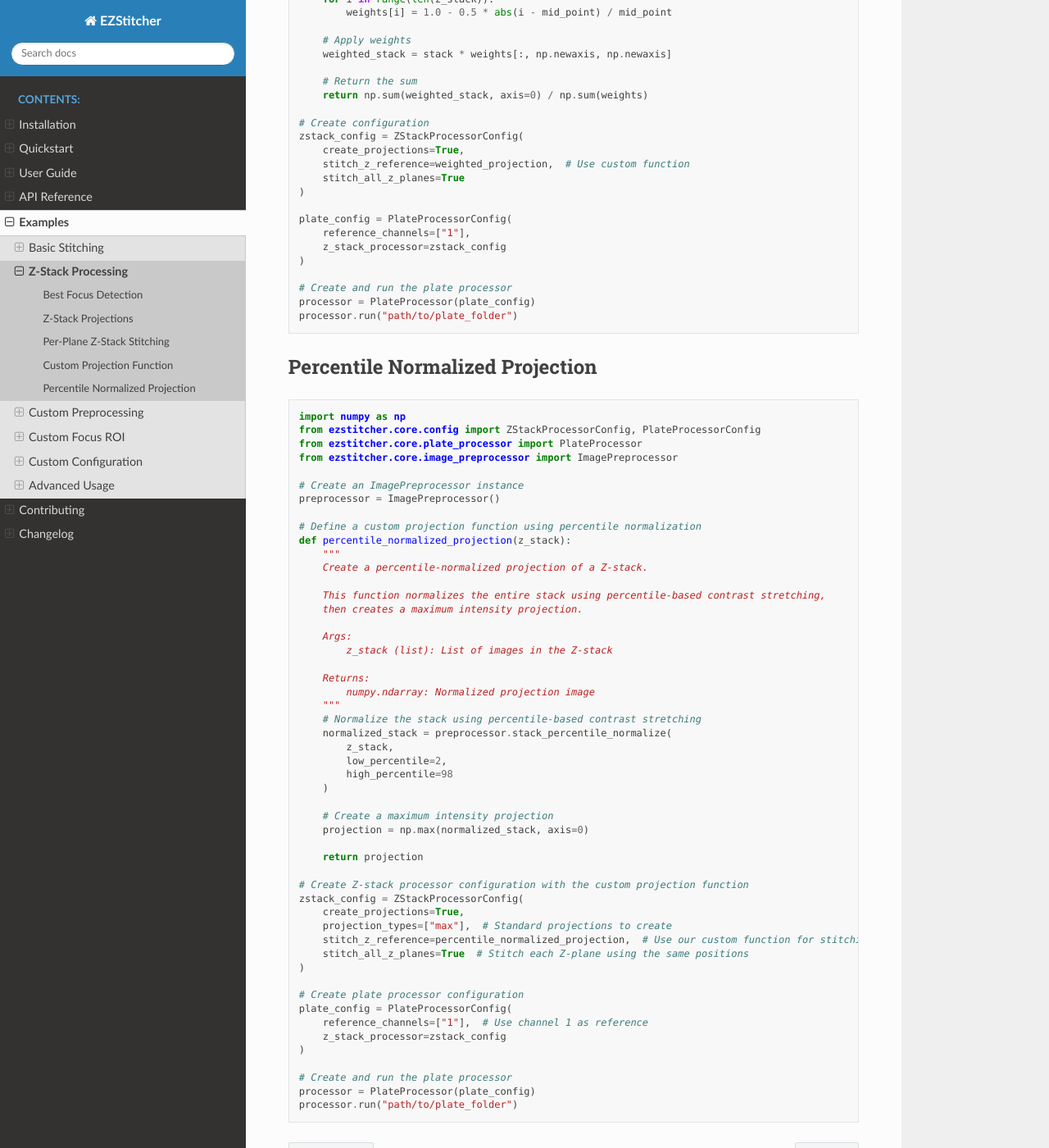
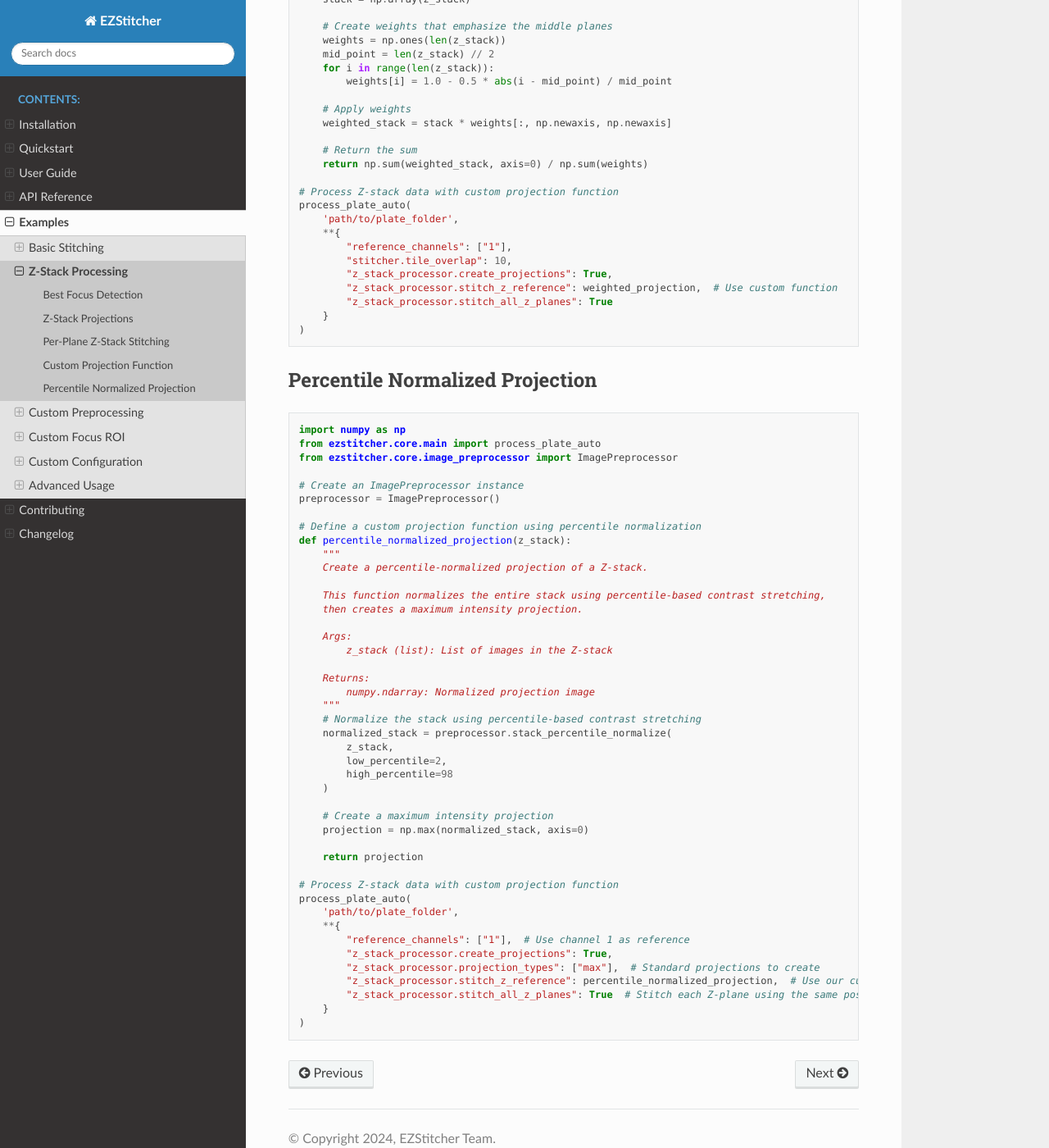
Before and after one commit to trissim/ezstitcher, a Sphinx documentation site: the page built from docs/source/examples/zstack_processing.rst, in a window 1280 px wide and 1400 px high, scrolled down 1461 px. Shown: the whole window at 82% size. Built offline with Sphinx 7.4.7 and the Read the Docs theme 3.1.0, drawn with Linux system fonts in a browser that asks for light colours; some of the changed text lies outside the part shown.

Commit message:
docs: Update documentation with examples from auto tests and add workflow diagrams

```diff
--- a/docs/source/examples/zstack_processing.rst
+++ b/docs/source/examples/zstack_processing.rst
@@ -8,14 +8,16 @@ Best Focus Detection
 
 .. code-block:: python
 
-    from ezstitcher.core import process_plate_folder
+    from ezstitcher.core.main import process_plate_auto
 
     # Process Z-stack data with best focus detection
-    process_plate_folder(
+    process_plate_auto(
         'path/to/plate_folder',
-        reference_channels=["1"],
-        focus_detect=True,
-        focus_method="combined"
+        **{
+            "reference_channels": ["1"],
+            "z_stack_processor.focus_detect": True,
+            "z_stack_processor.focus_method": "combined"
+        }
     )
 
 Z-Stack Projections
@@ -23,14 +25,16 @@ Z-Stack Projections
 
 .. code-block:: python
 
-    from ezstitcher.core import process_plate_folder
+    from ezstitcher.core.main import process_plate_auto
 
     # Process Z-stack data with projections
-    process_plate_folder(
+    process_plate_auto(
         'path/to/plate_folder',
-        reference_channels=["1"],
-        create_projections=True,
-        projection_types=["max", "mean", "std"]
+        **{
+            "reference_channels": ["1"],
+            "z_stack_processor.create_projections": True,
+            "z_stack_processor.projection_types": ["max", "mean", "std"]
+        }
     )
 
 Per-Plane Z-Stack Stitching
@@ -38,17 +42,19 @@ Per-Plane Z-Stack Stitching
 
 .. code-block:: python
 
-    from ezstitcher.core import process_plate_folder
+    from ezstitcher.core.main import process_plate_auto
 
     # Process Z-stack data with per-plane stitching
-    process_plate_folder(
+    process_plate_auto(
         'path/to/plate_folder',
-        reference_channels=["1"],
-        tile_overlap=10,
-        create_projections=True,          # Create projections for position detection
-        projection_types=["max"],         # Use max projection
-        stitch_z_reference="max",         # Use max projection for reference positions
-        stitch_all_z_planes=True          # Stitch each Z-plane using the same positions
+        **{
+            "reference_channels": ["1"],
+            "stitcher.tile_overlap": 10,
+            "z_stack_processor.create_projections": True,          # Create projections for position detection
+            "z_stack_processor.projection_types": ["max"],         # Use max projection
+            "z_stack_processor.stitch_z_reference": "max",         # Use max projection for reference positions
+            "z_stack_processor.stitch_all_z_planes": True          # Stitch each Z-plane using the same positions
+        }
     )
 
 Custom Projection Function
@@ -57,8 +63,7 @@ Custom Projection Function
 .. code-block:: python
 
     import numpy as np
-    from ezstitcher.core.config import ZStackProcessorConfig, PlateProcessorConfig
-    from ezstitcher.core.plate_processor import PlateProcessor
+    from ezstitcher.core.main import process_plate_auto
 
     # Define a custom projection function
     def weighted_projection(z_stack):
@@ -86,21 +91,17 @@ Custom Projection Function
         # Return the sum
         return np.sum(weighted_stack, axis=0) / np.sum(weights)
 
-    # Create configuration
-    zstack_config = ZStackProcessorConfig(
-        create_projections=True,
-        stitch_z_reference=weighted_projection,  # Use custom function
-        stitch_all_z_planes=True
+    # Process Z-stack data with custom projection function
+    process_plate_auto(
+        'path/to/plate_folder',
+        **{
+            "reference_channels": ["1"],
+            "stitcher.tile_overlap": 10,
+            "z_stack_processor.create_projections": True,
+            "z_stack_processor.stitch_z_reference": weighted_projection,  # Use custom function
+            "z_stack_processor.stitch_all_z_planes": True
+        }
     )
-
-    plate_config = PlateProcessorConfig(
-        reference_channels=["1"],
-        z_stack_processor=zstack_config
-    )
-
-    # Create and run the plate processor
-    processor = PlateProcessor(plate_config)
-    processor.run("path/to/plate_folder")
 
 Percentile Normalized Projection
 ------------------------------
@@ -108,8 +109,7 @@ Percentile Normalized Projection
 .. code-block:: python
 
     import numpy as np
-    from ezstitcher.core.config import ZStackProcessorConfig, PlateProcessorConfig
-    from ezstitcher.core.plate_processor import PlateProcessor
+    from ezstitcher.core.main import process_plate_auto
     from ezstitcher.core.image_preprocessor import ImagePreprocessor
 
     # Create an ImagePreprocessor instance
@@ -141,20 +141,14 @@ Percentile Normalized Projection
 
         return projection
 
-    # Create Z-stack processor configuration with the custom projection function
-    zstack_config = ZStackProcessorConfig(
-        create_projections=True,
-        projection_types=["max"],  # Standard projections to create
-        stitch_z_reference=percentile_normalized_projection,  # Use our custom function for stitching
-        stitch_all_z_planes=True  # Stitch each Z-plane using the same positions
+    # Process Z-stack data with custom projection function
+    process_plate_auto(
+        'path/to/plate_folder',
+        **{
+            "reference_channels": ["1"],  # Use channel 1 as reference
+            "z_stack_processor.create_projections": True,
+            "z_stack_processor.projection_types": ["max"],  # Standard projections to create
+            "z_stack_processor.stitch_z_reference": percentile_normalized_projection,  # Use our custom function for stitching
+            "z_stack_processor.stitch_all_z_planes": True  # Stitch each Z-plane using the same positions
+        }
     )
-
-    # Create plate processor configuration
-    plate_config = PlateProcessorConfig(
-        reference_channels=["1"],  # Use channel 1 as reference
-        z_stack_processor=zstack_config
-    )
-
-    # Create and run the plate processor
-    processor = PlateProcessor(plate_config)
-    processor.run("path/to/plate_folder")
```
Also changed, not shown: README.md (+9 -0 lines), docs/source/examples/basic_stitching.rst (+9 -6 lines), docs/workflow_diagram.md (added, +98 -0 lines).
